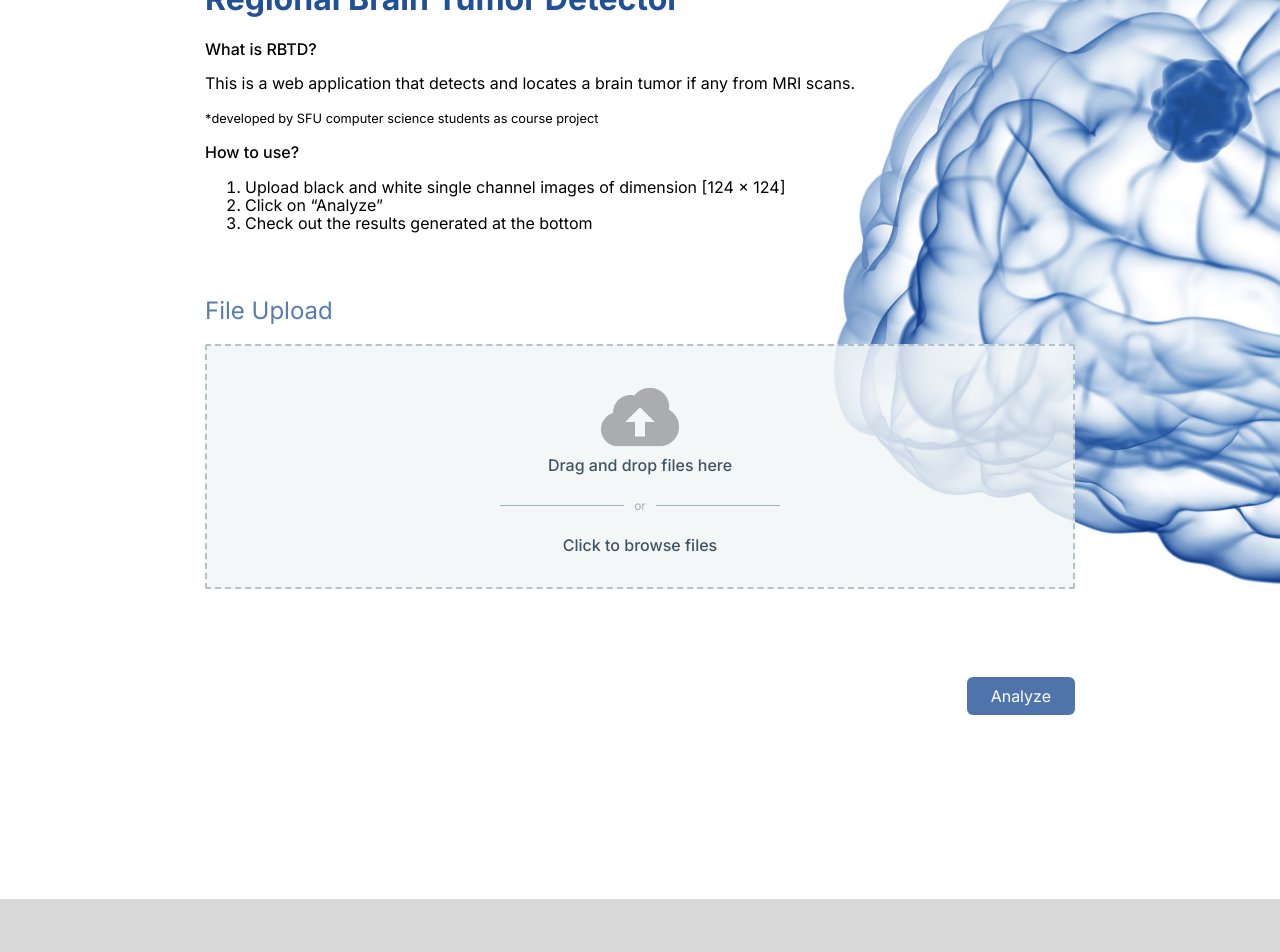
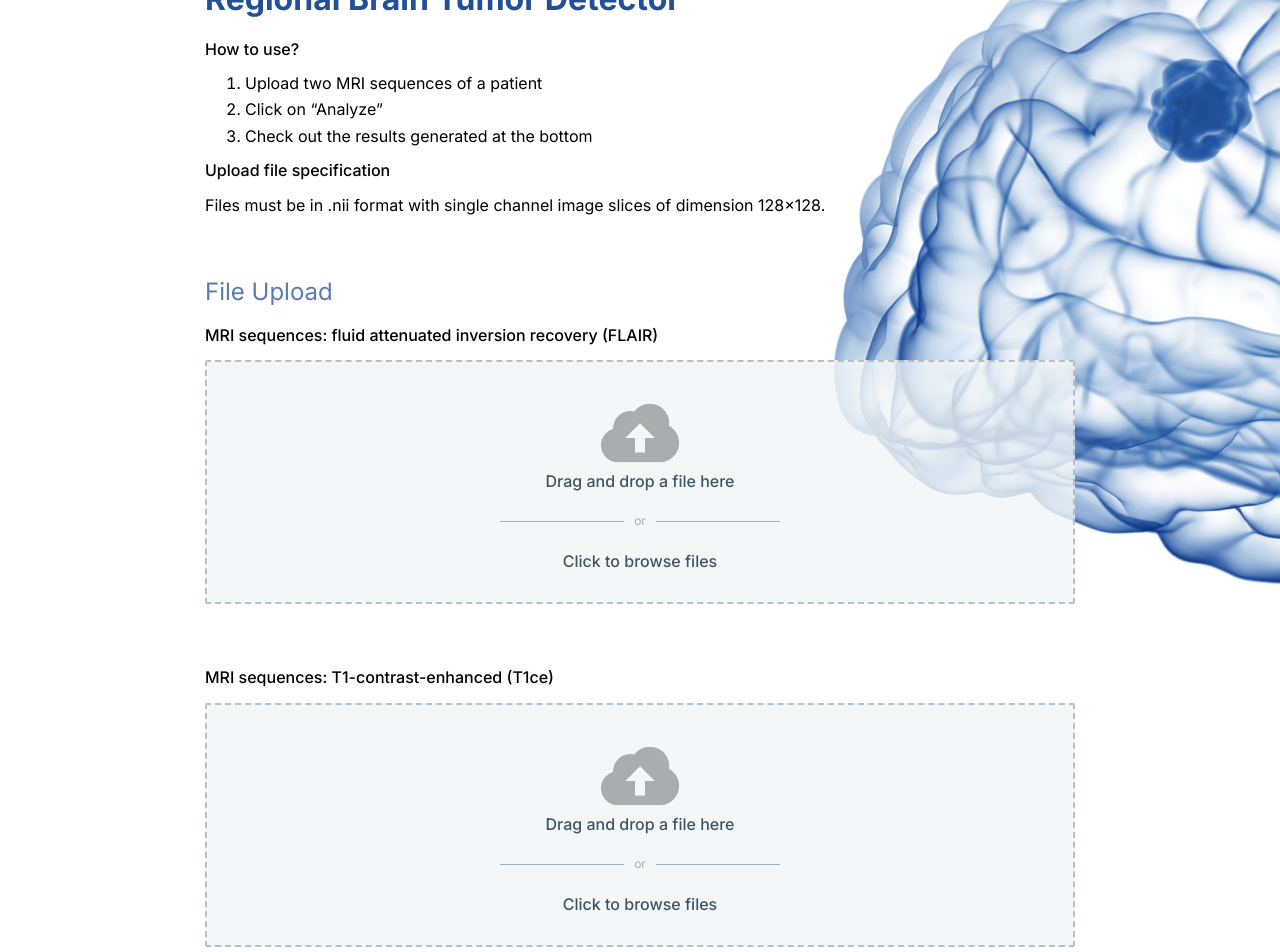
Before and after one commit to Sahbahh/NeuroVision, a React (Create React App) app in the folder src/regional-brain-tumor-detector/: page / in a window 1280 px wide. Shown: the part 160-1112 px from the top of the page. Built offline with nearby package versions, Linux system fonts and the light colour scheme.

Commit message:
frontend backend fully connected, working product

```diff
--- a/src/regional-brain-tumor-detector/src/App.js
+++ b/src/regional-brain-tumor-detector/src/App.js
@@ -4,7 +4,6 @@ import React, { useState, useEffect } from "react";
 import Introduction from './components/Introduction';
 import FileUploader from "./components/FileUploader";
 import AnalysisDisplayer from './components/AnalysisDisplayer';
-import FilePreviewer from "./components/FilePreviewer";
 
 // styles
 import './App.css';
@@ -15,42 +14,29 @@ import footerIcon from "./assets/footer-icon.png";
 
 
 function App() {
-  const [files, setFiles] = useState([])
+  const [flair, setFileFlair] = useState(null)
+  const [t1ce, setFileT1ce] = useState(null)
+
   const [output, setOutput] = useState(null)
   const [ready, setReady] = useState(false)
 
   useEffect(() => {
-    setReady(files.length > 0)
-  }, [files])
-
-
-  useEffect(() => {
-    if(output !== null && output !== undefined) {
-      console.log("output:")
-      console.log(output)
-    }
-  }, [output])
-
-
-  const removeFile = (index) => {
-    const copiedList = files
-    copiedList.splice(index, 1)
-    setFiles([...copiedList])
-  }
+    setReady(flair !== null && t1ce !== null)
+  }, [flair, t1ce])
 
 
 
   const getResult = async () => {
-    console.log("Requesting output from Flask server.")
-
     const data = new FormData()
-    data.append('file', files[0]) // TODO: iterate over all files uploaded
+    data.append('flair', flair)
+    data.append('t1ce', t1ce)
 
     const options = {
         method: 'POST',
         body: data
     }
 
+    try {
       const response = await fetch('http://localhost:5000/api/predict', options)
       const result = await response.json()
 
@@ -59,7 +45,11 @@ function App() {
         return
       }
 
-    console.log(result)
+      setOutput(result['result'])
+      // console.log(result)
+    }catch(err) {
+      alert(err)
+    }
   }
 
 
@@ -67,12 +57,11 @@ function App() {
     <div className="App">
       <main>
         <Introduction />
-        <FileUploader fileList={files} updateFiles={setFiles} />
-        <FilePreviewer fileList={files} removeFile={removeFile} />
+        <FileUploader flair={flair} t1ce={t1ce} setFileFlair={setFileFlair} setFileT1ce={setFileT1ce} />
         <section id="analysisControls">
           <button id="analyzeBtn" disabled={!ready} onClick={getResult}>Analyze</button>
         </section>
-        {output && <AnalysisDisplayer />}
+        {output && <AnalysisDisplayer output={output} />}
       </main>
       <footer>
         <div className="wrapper">
--- a/src/regional-brain-tumor-detector/src/components/AnalysisDisplayer.css
+++ b/src/regional-brain-tumor-detector/src/components/AnalysisDisplayer.css
@@ -1,4 +1,5 @@
 #output {
-    width: 512px;
-    height: 512px;
+    width: 100%;
+    display: grid;
+    grid-template-columns: 1fr 1fr 1fr 1fr;
 }
--- a/src/regional-brain-tumor-detector/src/components/FilePreviewer.css
+++ b/src/regional-brain-tumor-detector/src/components/FilePreviewer.css
@@ -2,6 +2,7 @@
     display: flex;
     flex-direction: column;
     gap: 8px;
+    margin-top: 24px;
     margin-bottom: 24px;
 }
 .list-item {
--- a/src/regional-brain-tumor-detector/src/components/FilePreviewer.jsx
+++ b/src/regional-brain-tumor-detector/src/components/FilePreviewer.jsx
@@ -2,24 +2,22 @@ import React from "react";
 import "./FilePreviewer.css";
 
 // assets
-import downIcon from "../assets/down.png"
 import deleteIcon from "../assets/trash.png"
 
-function FilePreviewer({fileList, removeFile}) {
-    const deleteItem = (e) => {
-        removeFile(e.target.dataset.index)
+function FilePreviewer({file, setFile}) {
+    const deleteItem = () => {
+        setFile(null)
     }
 
 
-    const FileDisplay = (file, index) => {
+    const FileDisplay = (file) => {
         return(
-            <div key={index} className="list-item">
+            <div className="list-item">
                 <p>{file.name}</p>
                 <div>
                     <small>{file.size} Bytes</small>
                     <div className="control-buttons">
-                        <button type="button"><img src={deleteIcon} onClick={deleteItem} alt={file.name} data-index={index} /></button>
-                        {/* <button type="button"><img src={downIcon} alt="" /></button> */}
+                        <button type="button"><img src={deleteIcon} onClick={deleteItem} alt={file.name} /></button>
                     </div>
                 </div>
             </div>
@@ -27,7 +25,7 @@ function FilePreviewer({fileList, removeFile}) {
     }
     return(
         <section id="fileListPreview">
-            {fileList.map((item, index) => FileDisplay(item, index))}
+            {FileDisplay(file)}
         </section>
     )
 }
--- a/src/regional-brain-tumor-detector/src/components/FileUploader.jsx
+++ b/src/regional-brain-tumor-detector/src/components/FileUploader.jsx
@@ -4,21 +4,33 @@ import "./FileUploader.css";
 // assets
 import UploadIcon from "../assets/upload-icon.png";
 
-function FileUploader({fileList, updateFiles}) {
+// components
+import FilePreviewer from "./FilePreviewer";
 
-    const handleFileUpload = (e) => {
+function FileUploader({flair, t1ce, setFileFlair, setFileT1ce}) {
+
+    const handleFlairUpload = (e) => {
         if(e.target.files.length > 0) {
-            updateFiles([...fileList, e.target.files[0]])
+            setFileFlair(e.target.files[0])
         }
     }
+
+    const handleT1ceUpload = (e) => {
+        if(e.target.files.length > 0) {
+            setFileT1ce(e.target.files[0])
+        }
+    }
+
 
     return (
         <section>
           <h2>File Upload</h2>
+          <section>
+            <h3>MRI sequences: fluid attenuated inversion recovery (FLAIR)</h3>
             <figure id="uploader">
                 <div>
                     <img id="uploadIcon" src={UploadIcon} alt="upload-icon" />
-                <p>Drag and drop files here</p>
+                    <p>Drag and drop a file here</p>
                 </div>
                 <div id="divider">
                     <div className="line"></div>
@@ -28,8 +40,30 @@ function FileUploader({fileList, updateFiles}) {
                 <div>
                     <p>Click to browse files</p>
                 </div>
-            <input type="file" title="" accept=".nii" onChange={handleFileUpload} />
+                <input type="file" title="" accept=".nii" onChange={handleFlairUpload} />
             </figure>
+            {flair !== null && <FilePreviewer file={flair} setFile={setFileFlair} />}
+          </section>
+
+          <section>
+            <h3>MRI sequences: T1-contrast-enhanced (T1ce)</h3>
+            <figure id="uploader">
+                <div>
+                    <img id="uploadIcon" src={UploadIcon} alt="upload-icon" />
+                    <p>Drag and drop a file here</p>
+                </div>
+                <div id="divider">
+                    <div className="line"></div>
+                    <span className="text">or</span>
+                    <div className="line"></div>
+                </div>
+                <div>
+                    <p>Click to browse files</p>
+                </div>
+                <input type="file" title="" accept=".nii" onChange={handleT1ceUpload} />
+            </figure>
+            {t1ce !== null && <FilePreviewer file={t1ce} setFile={setFileT1ce} />}
+          </section>
         </section>
     )
 }
--- a/src/regional-brain-tumor-detector/src/components/Introduction.css
+++ b/src/regional-brain-tumor-detector/src/components/Introduction.css
@@ -0,0 +1,3 @@
+#intro ol li {
+    margin-bottom: 8px;
+}
--- a/src/regional-brain-tumor-detector/src/components/Introduction.jsx
+++ b/src/regional-brain-tumor-detector/src/components/Introduction.jsx
@@ -4,19 +4,16 @@ import "./Introduction.css";
 
 export default function Introduction() {
     return (
-        <section>
+        <section id="intro">
             <h1>Regional Brain Tumor Detector</h1>
-            <h3>What is RBTD?</h3>
-            <p>This is a web application that detects and locates a brain tumor if any from MRI scans.</p>
-            <small>*developed by SFU computer science students as course project</small>
             <h3>How to use?</h3>
-            <p>
             <ol>
-                <li>Upload black and white single channel images of dimension [124 x 124]</li>
+                <li>Upload two MRI sequences of a patient</li>
                 <li>Click on “Analyze”</li>
                 <li>Check out the results generated at the bottom</li>
             </ol>
-            </p>
+            <h3>Upload file specification</h3>
+            <p>Files must be in .nii format with single channel image slices of dimension 128x128.</p>
         </section>
     )
 }
```
Also changed, not shown: src/regional-brain-tumor-detector/src/components/AnalysisDisplayer.jsx (+6 -5 lines), 1 other file (tests, documents, lock files or other folders). Lines whose indentation alone changed are shown as unchanged.
